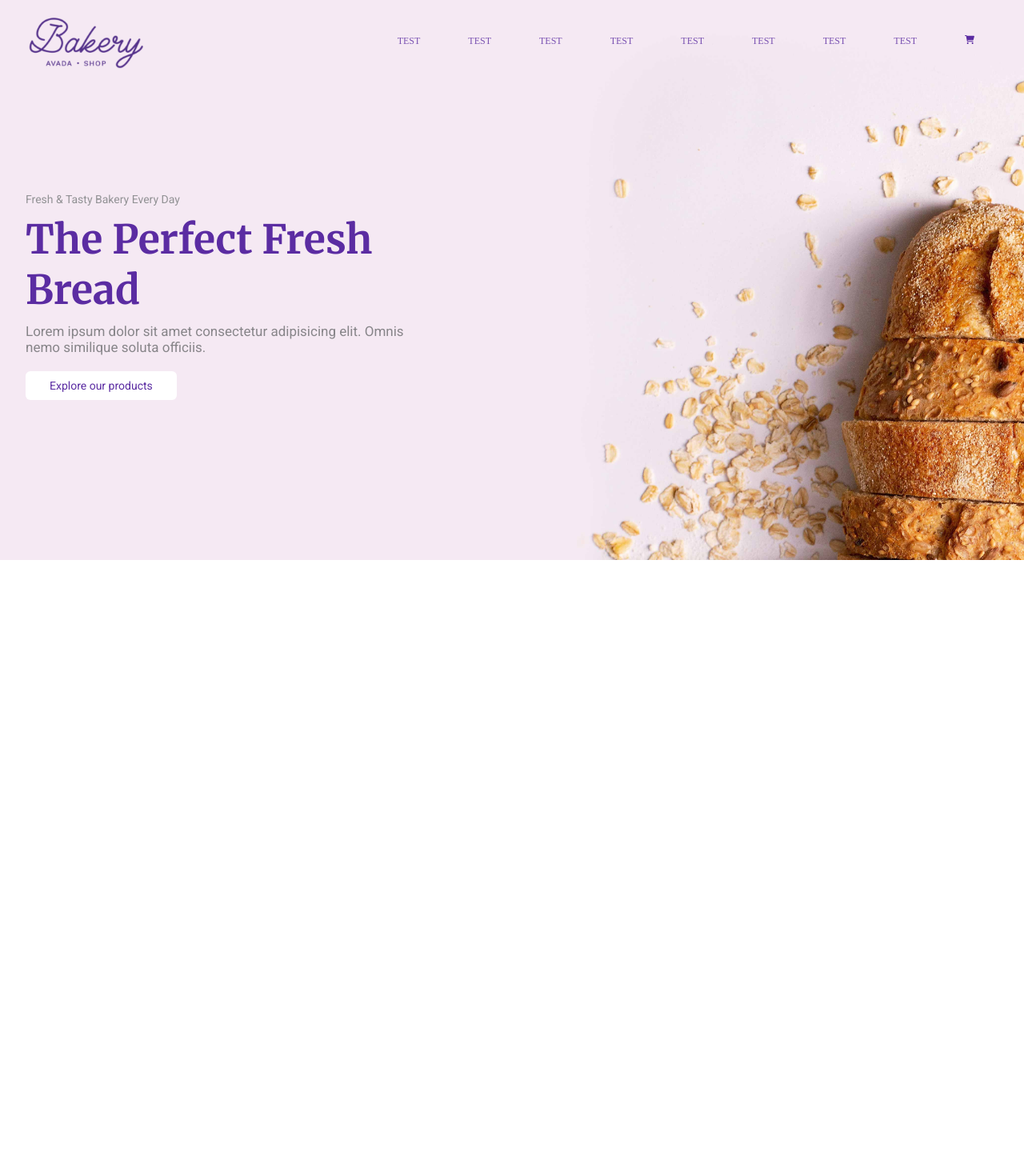
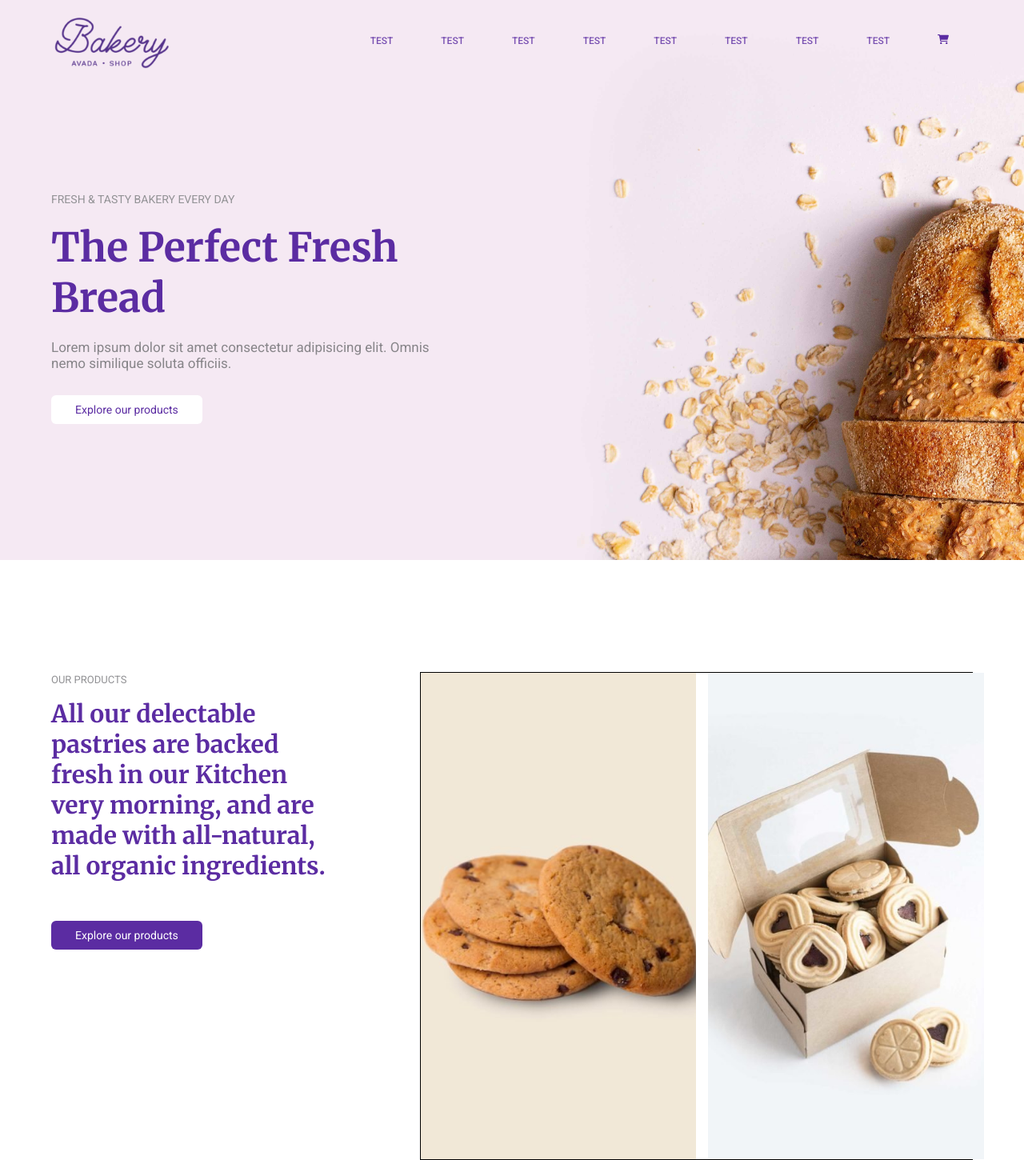
Before and after one commit to Osnago-L/proj-html-vuejs, a Vue app: page / in a window 1280 px wide. Shown: the whole page at 80% size. Before the commit the page ends 940 px from the top, so only its background shows below. Built offline with nearby package versions, Linux system fonts and the light colour scheme.

Commit message:
Products done

```diff
--- a/src/App.vue
+++ b/src/App.vue
@@ -1,7 +1,7 @@
 <template>
   <div id="app">
+    <Header></Header>
     <Main></Main>
-    <Header></Header>
   </div>
 </template>
 
--- a/src/assets/style/global.scss
+++ b/src/assets/style/global.scss
@@ -18,7 +18,8 @@
 // CONTAINER
 .container{
     margin: auto;
-    width: 95%;
+    width: 90%;
 }
 
+
 // GLOBAL
--- a/src/components/commons/Nav.vue
+++ b/src/components/commons/Nav.vue
@@ -41,6 +41,7 @@ export default {
       text-transform: uppercase;
       font-weight: 500;
       font-size: 12px;
+      font-family: 'Roboto', sans-serif;
       color: $daisy-bush;
       opacity: 0.8;
 
@@ -51,7 +52,7 @@ export default {
       }
     }
     .cart{
-      width: 12px;
+      width: 14px;
       margin: 0 30px;
 
       &:hover{
--- a/src/components/macro/Header.vue
+++ b/src/components/macro/Header.vue
@@ -47,20 +47,22 @@ export default {
 
   &>span{
     font-size: 14px;
+    text-transform: uppercase;
     color: #929295;
     font-family: 'Roboto', sans-serif;
   }
   &>.title{
     font-size: 50px;
     color: $daisy-bush;
-    margin: 10px 0;
+    margin: 20px 0;
     font-family: 'Merriweather', serif;
 
   }
   &>p{
     font-size: 17px;
     color: #878589;
-    margin-bottom: 20px;font-family: 'Roboto', sans-serif;
+    margin-bottom: 30px;
+    font-family: 'Roboto', sans-serif;
   }
   &>button{
     border: none;
--- a/src/components/macro/Main.vue
+++ b/src/components/macro/Main.vue
@@ -1,12 +1,16 @@
 <template>
   <div class="main">
-
+    <Products/>
   </div>
 </template>
 
 <script>
+import Products from "../sections/Products.vue";
 export default {
-    name: "Main"
+    name: "Main",
+    components:{
+      Products,
+    }
 }
 </script>
 
--- /dev/null
+++ b/src/components/sections/Products.vue
@@ -0,0 +1,79 @@
+<template>
+  <div class="products container">
+      <div class="text">
+        <span>Our Products</span>
+        <h1 class="title">All our delectable pastries are backed fresh in our Kitchen very morning, and are made with all-natural, all organic ingredients.</h1>
+        <button>Explore our products</button>
+      </div>
+      <div class="slideshow">
+          <div class="img-container">
+              <img src="..\..\assets\img\choco-chip-cookies-600x765.jpg" alt="">
+              <img src="..\..\assets\img\strawberry-jam-cookies-600x765.jpg" alt="">
+          </div>
+      </div>
+  </div>
+</template>
+
+<script>
+export default {
+    name: "Products",
+}
+</script>
+
+<style lang="scss" scoped>
+@import "../../assets/style/partial/variables.scss";
+.products{
+    height: 750px;
+    padding-top: 140px;
+    display: flex;
+    justify-content: space-between;
+}
+.text{
+  width: 30%;
+  margin-right: 60px;
+
+  &>span{
+    font-size: 13px;
+    text-transform: uppercase;
+    color: #929295;
+    font-family: 'Roboto', sans-serif;
+  }
+  &>.title{
+    font-size: 30px;
+    color: $daisy-bush;
+    margin-top: 15px;
+    margin-bottom: 50px;
+    font-family: 'Merriweather', serif;
+
+  }
+  &>button{
+    border: none;
+    border-radius: 6px 6px;
+    background-color: $daisy-bush;
+    padding: 10px 30px;
+    font-size: 14px;
+    font-family: 'Roboto', sans-serif;
+    color: white;
+    cursor: pointer;
+  }
+}
+.slideshow{
+    width: 60%;
+    display: flex;
+    justify-content: end;
+    border: 1px solid black;
+
+    .img-container{
+        width:100%;
+        display: flex;
+        gap: 15px;
+
+    img{
+        width: 50%;
+        object-fit: cover;
+        object-position: center;
+    }
+    }
+
+}
+</style>
```
Also changed, not shown: src/components/sections/Weddings.vue (added, +15 -0 lines), src/components/sections/removeMe.txt (deleted).
